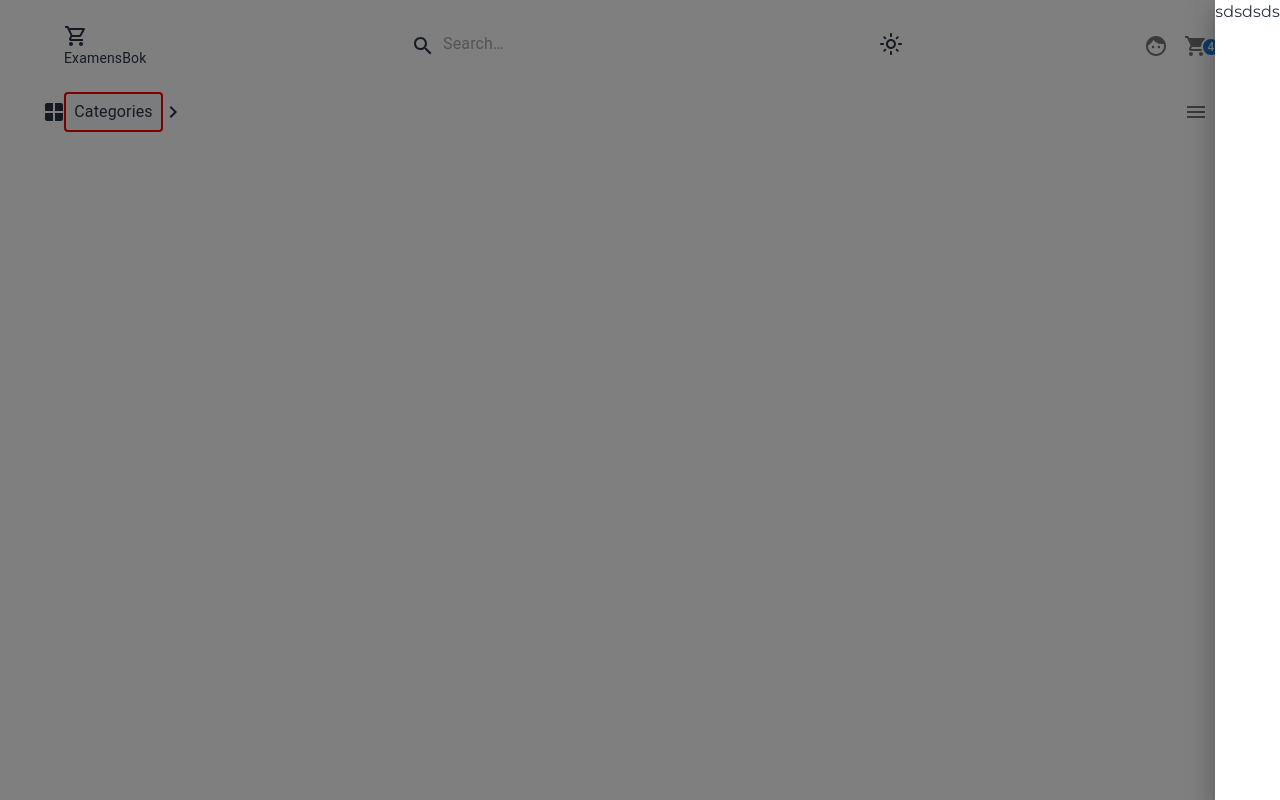
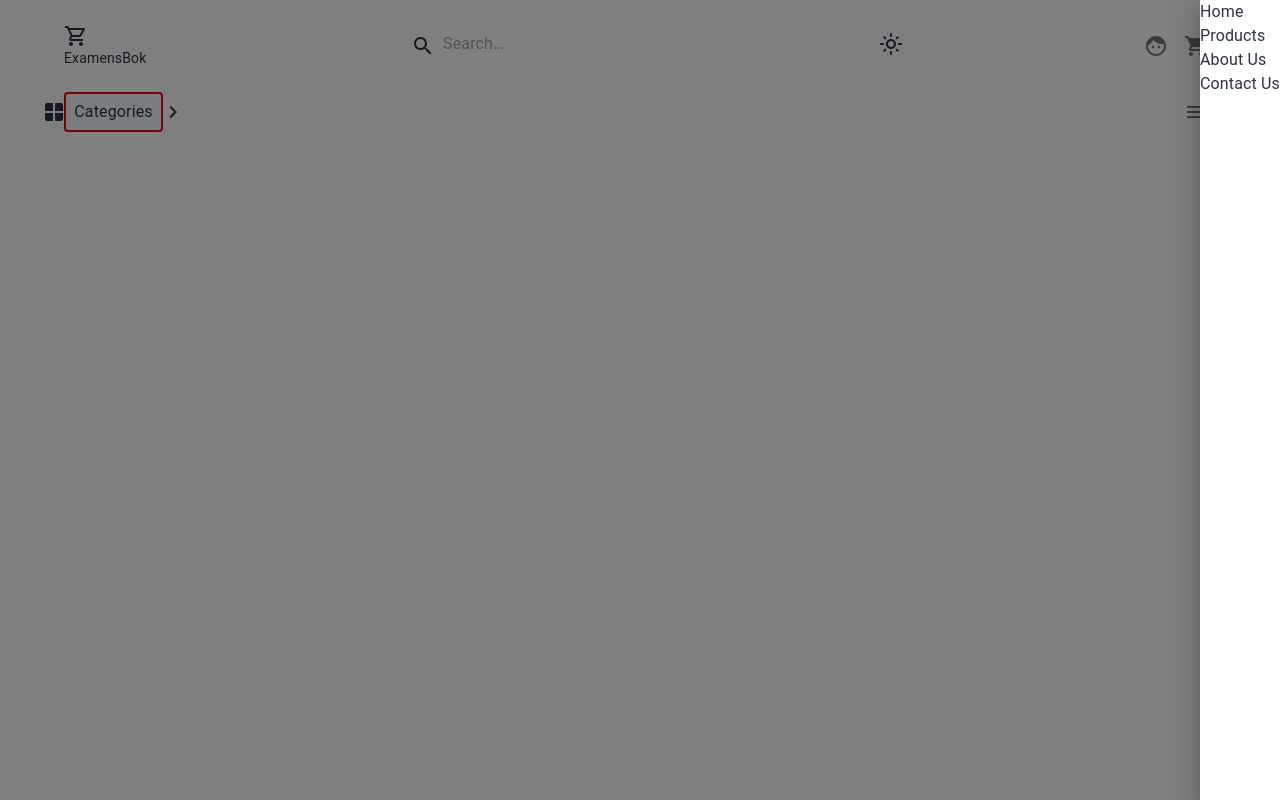
Before and after one commit to ebrahimmousa/eksamensbok, a React (Vite) app: page / in a window 1280 px wide. Both pictures are taken after a click on the button 1196 px from the left and 112 px from the top of the page. Built offline with nearby package versions, Linux system fonts and the light colour scheme.

Commit message:
added menu

```diff
--- /dev/null
+++ b/src/components/header/Links.jsx
@@ -0,0 +1,30 @@
+import { Box, Paper, Typography } from "@mui/material";
+
+const Links = ({ title }) => {
+  return (
+    <Box
+      sx={{
+        display: "flex",
+        alignItems: "center",
+        position: "relative",
+        ":hover": { cursor: "pointer" },
+      }}
+    >
+      <Typography variant="body1">{title}</Typography>
+
+      <Box
+        className="show-when-hover"
+        sx={{
+          position: "absolute",
+          top: "100%",
+          minWidth: "170px",
+          transform: "translateX(-50%)",
+          display: "none",
+          left: "25%",
+        }}
+      ></Box>
+    </Box>
+  );
+};
+
+export default Links;
--- a/src/components/header/NavBar.jsx
+++ b/src/components/header/NavBar.jsx
@@ -15,6 +15,7 @@ import {
 import ListItemIcon from "@mui/material/ListItemIcon";
 import ListItemText from "@mui/material/ListItemText";
 import Drawer from "@mui/material/Drawer";
+import Links from "./Links";
 // import List from "@mui/material/List";
 const NavBar = () => {
   const [anchorEl, setAnchorEl] = useState(null);
@@ -110,7 +111,10 @@ const NavBar = () => {
         onClose={toggleDrawer("right", false)}
         sx={{ width: "100%" }}
       >
-        sdsdsds
+        <Links title={"Home"} />
+        <Links title={"Products"} />
+        <Links title={"About Us"} />
+        <Links title={"Contact Us"} />
       </Drawer>
     </Container>
   );
```
